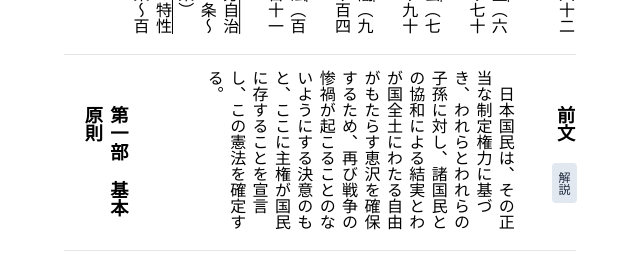
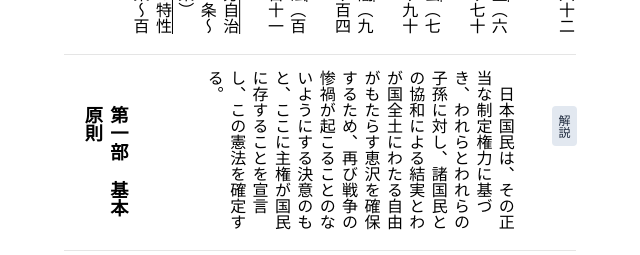
Before and after one commit to lakiryt/constitute, a React (Vite) app in the folder constitute/: page / in a window 1280 px wide. Shown: the part 542-797 px from the top of the page, without its empty margins (320-960 px from the left). Built offline with nearby package versions, Linux system fonts and the light colour scheme.

Commit message:
条文の解説機能を実装

```diff
--- a/constitute/src/components/Article.tsx
+++ b/constitute/src/components/Article.tsx
@@ -1,6 +1,7 @@
 import type { Article as ArticleType } from '../types/constitution'
 import { formatJapaneseNumeral } from '../utils/japaneseNumber'
 import { formatEncircledNumber } from '../utils/encircledNumber'
+import CommentaryBadge from './CommentaryBadge'
 
 type ArticleProps = {
   article: ArticleType
@@ -13,7 +14,9 @@ export default function Article({ article, number }: ArticleProps) {
 
   return (
     <li className="my-[1ic] hover:bg-gray-100 rounded transition-colors">
-      <p className="text-sm break-after-avoid">〔{article.title}〕</p>
+      <p className="text-sm break-after-avoid">〔{article.title}〕{article.commentaryId &&
+        <CommentaryBadge commentaryId={article.commentaryId} />
+      }</p>
       <p className="pt-[1ic] -indent-[1ic] whitespace-pre-wrap">
         <strong>第{formatJapaneseNumeral(number)}条</strong>{areParagraphsNumbered && formatEncircledNumber(1)}　{firstParagraph}
       </p>
--- /dev/null
+++ b/constitute/src/components/CommentaryBadge.tsx
@@ -0,0 +1,9 @@
+import { Link } from "react-router-dom"
+
+export default function CommentaryBadge({ commentaryId }: { commentaryId: string }) {
+    return (
+        <Link to={`/commentary/${commentaryId}`}>
+            <span className="text-xs font-sans font-normal bg-slate-200 text-slate-800 px-2 py-1 rounded">解説</span>
+        </Link>
+    )
+}
--- a/constitute/src/components/Main.tsx
+++ b/constitute/src/components/Main.tsx
@@ -1,10 +1,10 @@
 import type { Constitution } from '../types/constitution'
 import type { ConstitutionStructure } from '../types/structure'
 import { formatJapaneseNumeral } from '../utils/japaneseNumber'
-import { Link } from 'react-router-dom'
 import Article from '../components/Article'
 import TOC from '../components/TOC'
 import { getArticleNumber } from '../utils/structure'
+import CommentaryBadge from './CommentaryBadge'
 
 function Main({ constitution, structure }: { constitution: Constitution; structure: ConstitutionStructure }) {
   return (
@@ -15,7 +15,9 @@ function Main({ constitution, structure }: { constitution: Constitution; structu
         <h2>目次</h2>
         <TOC structure={structure} />
         <div>
-          <h2 id="preamble" className="target:animate-[highlight-fade_3s_ease-out]"><Link to="/commentary/preamble">前文 <span className="text-xs font-sans font-normal bg-slate-200 text-slate-800 px-2 py-1 rounded">解説</span></Link></h2>
+          <h2 id="preamble" className="target:animate-[highlight-fade_3s_ease-out]">
+            <CommentaryBadge commentaryId="preamble" />
+          </h2>
           <p className="indent-[1ic] hover:bg-gray-100 rounded transition-colors">
             {constitution.preamble}
           </p>
--- a/constitute/src/types/constitution.ts
+++ b/constitute/src/types/constitution.ts
@@ -5,6 +5,7 @@ type Paragraphs = string[]
 export type Article = {
     title: string
     paragraphs: Paragraphs
+    commentaryId?: string
 }
 
 // 章
```
